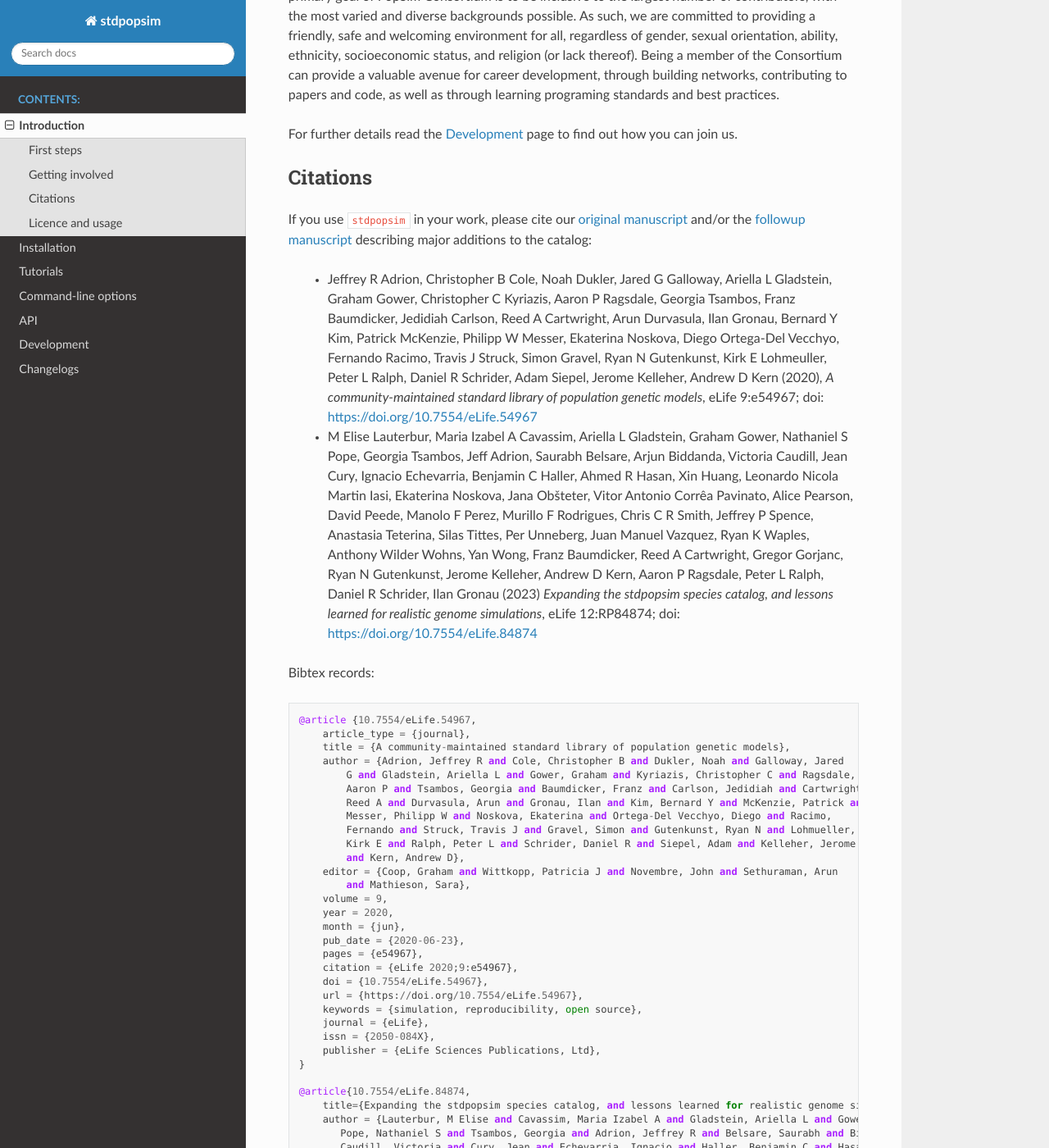
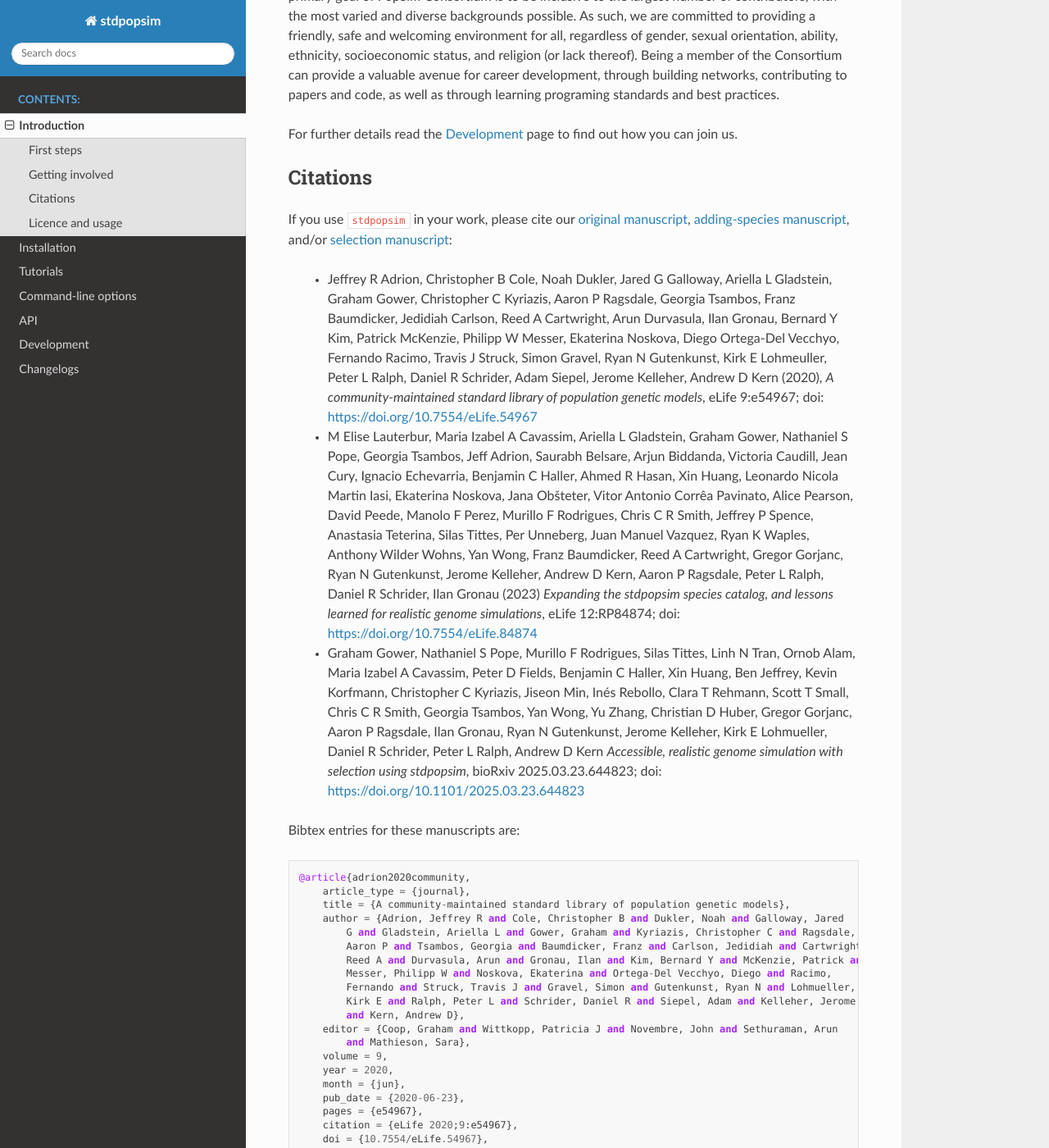
Before and after one commit to popsim-consortium/stdpopsim, a Sphinx documentation site: the page built from docs/introduction.rst, in a window 1280 px wide and 1400 px high, scrolled down 926 px. Shown: the whole window at 82% size. Built offline with Sphinx 7.4.7 and the Read the Docs theme 3.1.0, drawn with Linux system fonts in a browser that asks for light colours; pages that are not in the unit, such as notebooks, are missing from menus; the version number could not be read and is left out; some of the changed text lies outside the part shown.

Commit message:
Added selection pre-print to the docs #1713 (#1719)
* Added selection pre-print to the docs #1713

* Update introduction.rst

```diff
--- a/docs/introduction.rst
+++ b/docs/introduction.rst
@@ -65,9 +65,9 @@ Citations
 ---------
 
 If you use ``stdpopsim`` in your work, please cite our
-`original manuscript <https://doi.org/10.7554/eLife.54967>`__ and/or the
-`followup manuscript <https://doi.org/10.1101/2022.10.29.514266>`__ describing
-major additions to the catalog:
+`original manuscript <https://doi.org/10.7554/eLife.54967>`__,
+`adding-species manuscript <https://doi.org/10.1101/2022.10.29.514266>`__, and/or
+`selection manuscript <https://doi.org/10.1101/2025.03.23.644823>`__:
 
   - Jeffrey R Adrion, Christopher B Cole, Noah Dukler, Jared G Galloway,
     Ariella L Gladstein, Graham Gower, Christopher C Kyriazis, Aaron P Ragsdale,
@@ -92,9 +92,19 @@ major additions to the catalog:
     *Expanding the stdpopsim species catalog, and lessons learned for realistic genome simulations*,
     eLife 12:RP84874; doi: https://doi.org/10.7554/eLife.84874
 
-Bibtex records::
+  - Graham Gower, Nathaniel S Pope, Murillo F Rodrigues, Silas Tittes, Linh N Tran,
+    Ornob Alam, Maria Izabel A Cavassim, Peter D Fields, Benjamin C Haller, Xin Huang,
+    Ben Jeffrey, Kevin Korfmann, Christopher C Kyriazis, Jiseon Min, Inés Rebollo,
+    Clara T Rehmann, Scott T Small, Chris C R Smith, Georgia Tsambos, Yan Wong,
+    Yu Zhang, Christian D Huber, Gregor Gorjanc, Aaron P Ragsdale, Ilan Gronau,
+    Ryan N Gutenkunst, Jerome Kelleher, Kirk E Lohmueller, Daniel R Schrider,
+    Peter L Ralph, Andrew D Kern
+    *Accessible, realistic genome simulation with selection using stdpopsim*,
+    bioRxiv 2025.03.23.644823; doi: https://doi.org/10.1101/2025.03.23.644823
 
-    @article {10.7554/eLife.54967,
+Bibtex entries for these manuscripts are::
+
+    @article{adrion2020community,
         article_type = {journal},
         title = {A community-maintained standard library of population genetic models},
         author = {Adrion, Jeffrey R and Cole, Christopher B and Dukler, Noah and Galloway, Jared
@@ -121,7 +131,7 @@ Bibtex records::
         publisher = {eLife Sciences Publications, Ltd},
     }
 
-    @article{10.7554/eLife.84874,
+    @article{lauterbur2023expanding,
         title={Expanding the stdpopsim species catalog, and lessons learned for realistic genome simulations},
         author = {Lauterbur, M Elise and Cavassim, Maria Izabel A and Gladstein, Ariella L and Gower, Graham and
            Pope, Nathaniel S and Tsambos, Georgia and Adrion, Jeffrey R and Belsare, Saurabh and Biddanda, Arjun and
@@ -143,6 +153,23 @@ Bibtex records::
         publisher = {{eLife} Sciences Publications, Ltd},
     }
 
+    @article{gower2025accessible,
+        title = {Accessible, realistic genome simulation with selection using stdpopsim},
+        author = {Gower, Graham and Pope, Nathaniel S and Rodrigues, Murillo F and Tittes, Silas and
+            Tran, Linh N and Alam, Ornob and Cavassim, Maria Izabel A and Fields, Peter D and
+            Haller, Benjamin C and Huang, Xin and Jeffrey, Ben and Korfmann, Kevin and
+            Kyriazis, Christopher C and Min, Jiseon and Rebollo, In{\'e}s and Rehmann, Clara T and
+            Small, Scott T and Smith, Chris C R and Tsambos, Georgia and Wong, Yan and Zhang, Yu and
+            Huber, Christian D and Gorjanc, Gregor and Ragsdale, Aaron P and Gronau, Ilan and
+            Gutenkunst, Ryan N and Kelleher, Jerome and Lohmueller, Kirk E and Schrider, Daniel R and
+            Ralph, Peter L and Kern, Andrew D},
+        year = {2025},
+        doi = {10.1101/2025.03.23.644823},
+        publisher = {Cold Spring Harbor Laboratory},
+        URL = {https://www.biorxiv.org/content/early/2025/03/23/2025.03.23.644823},
+        journal = {bioRxiv}
+    }
+
 
 Licence and usage
 -----------------
```
